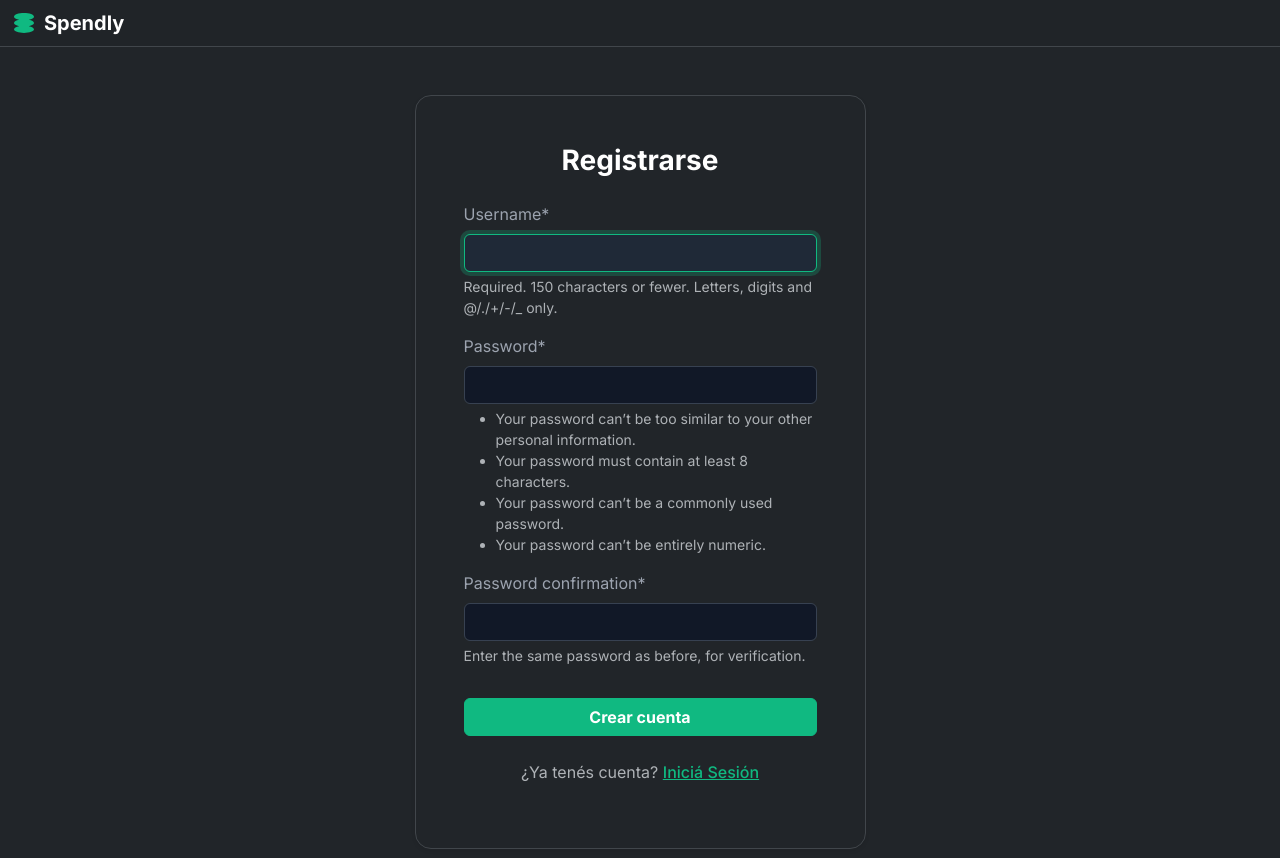
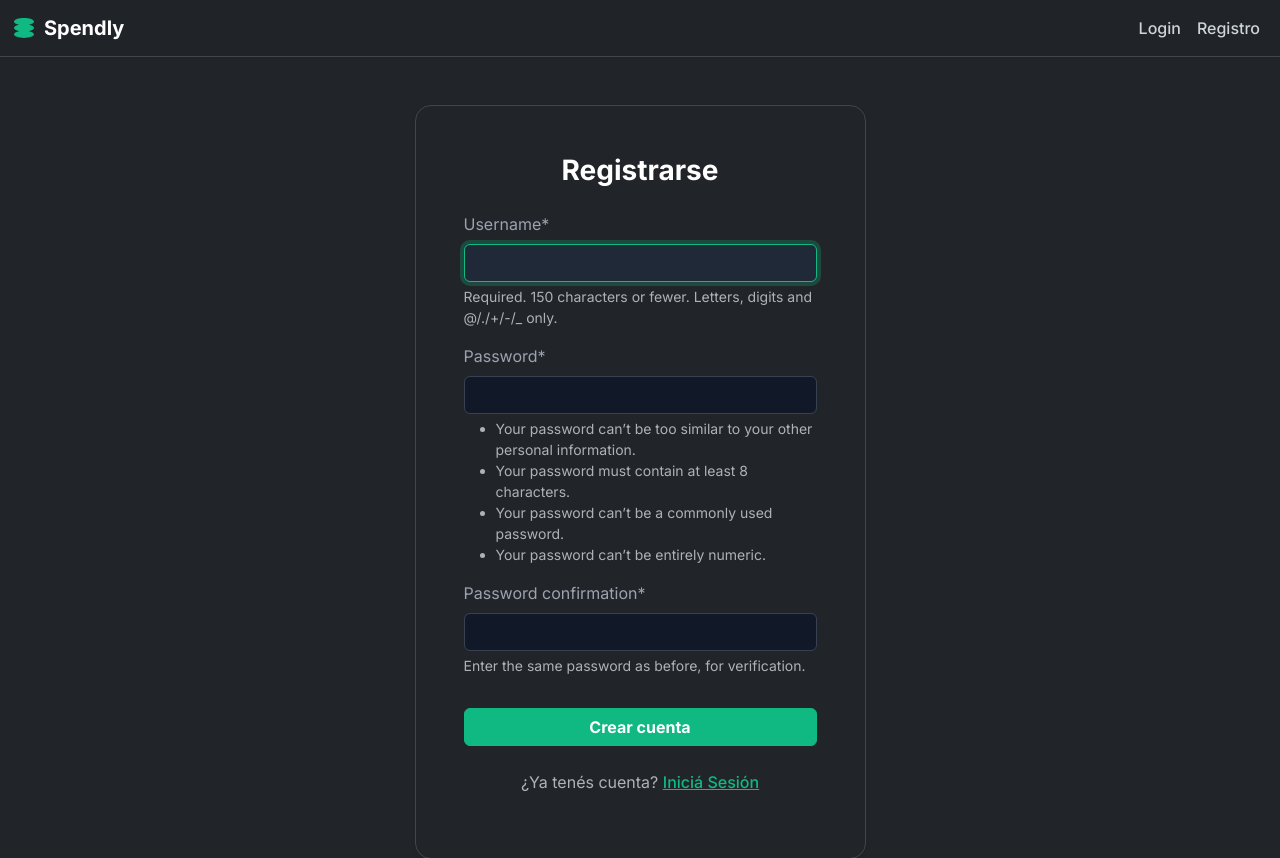
Before and after one commit to Thiagobrn3/spendly, a Django app: page /accounts/signup/ in a window 1280 px wide. Shown: the top 858 px of the page. Run offline with Django 5.2, Linux system fonts and the light colour scheme; some libraries are stand-ins or nearby versions.

Commit message:
navbar changes

```diff
--- a/templates/base.html
+++ b/templates/base.html
@@ -173,6 +173,23 @@
                         <a class="nav-link {% if request.resolver_match.url_name == 'reports' %}active{% endif %}"
                            href="{% url 'reports' %}">Informes</a>
                     </li>
+
+                    <li class="nav-item col-6 col-md-auto">
+                        <a class="nav-link {% if request.resolver_match.url_name == 'manage_accounts' %}active{% endif %}"
+                            href="{% url 'manage_accounts' %}">Cuentas</a>
+                    </li>
+                    <li class="nav-item col-6 col-md-auto">
+                        <a class="nav-link {% if request.resolver_match.url_name == 'manage_cards' %}active{% endif %}"
+                            href="{% url 'manage_cards' %}">Tarjetas</a>
+                    </li>
+                    <li class="nav-item col-6 col-md-auto">
+                        <a class="nav-link {% if request.resolver_match.url_name == 'manage_recurring' %}active{% endif %}"
+                            href="{% url 'manage_recurring' %}">Gastos fijos</a>
+                    </li>
+                </ul>
+
+                <hr class="d-md-none text-white-50">
+
                 <ul class="navbar-nav flex-row flex-wrap ms-md-3">
                     <li class="nav-item col-6 col-md-auto ms-2">
                         <form action="{% url 'logout' %}" method="post" class="d-flex">
@@ -181,6 +198,14 @@
                         </form>
                     </li>
                 </ul>
+                {% else %}
+                <ul class="navbar-nav flex-row flex-wrap bd-navbar-nav pt-2 py-md-0 ms-md-auto">
+                    <li class="nav-item col-6 col-md-auto">
+                        <a class="nav-link" href="{% url 'login' %}">Login</a>
+                    </li>
+                    <li class="nav-item col-6 col-md-auto">
+                        <a class="nav-link" href="{% url 'signup' %}">Registro</a>
+                    </li>
                 </ul>
                 {% endif %}
             </div>
```
Lines whose indentation alone changed are shown as unchanged.
